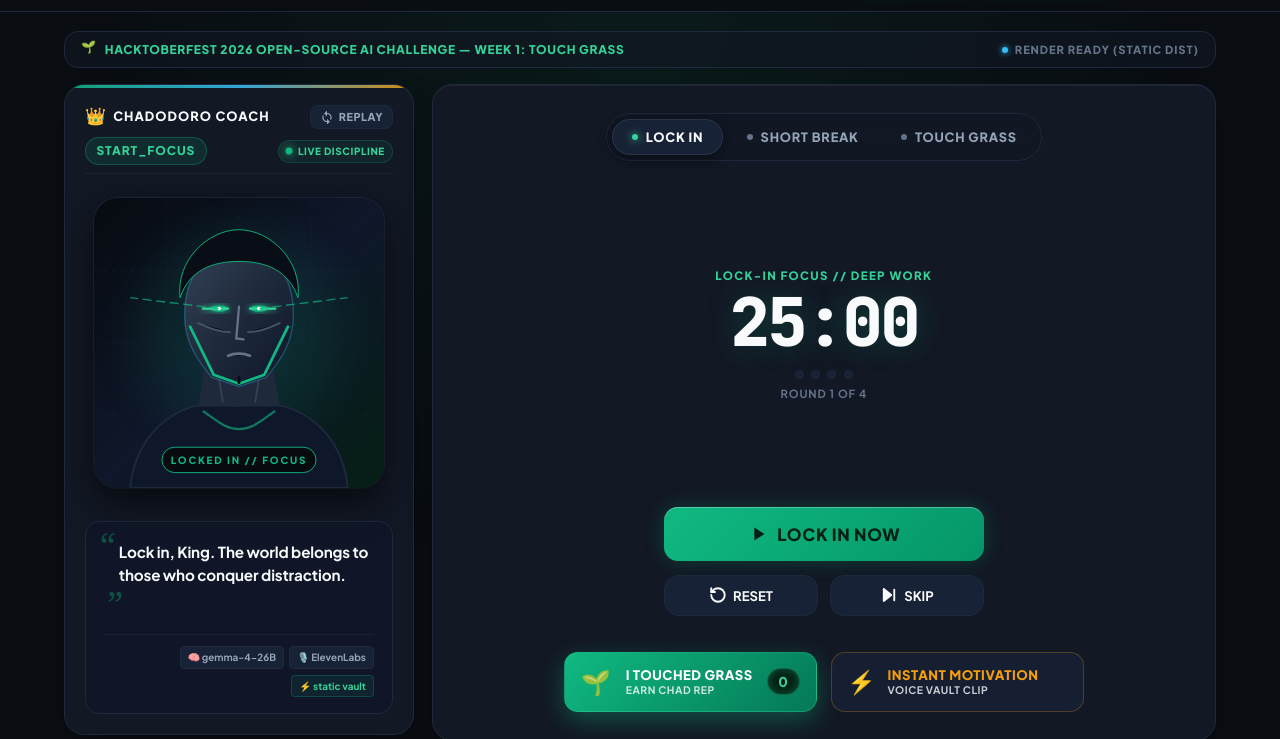
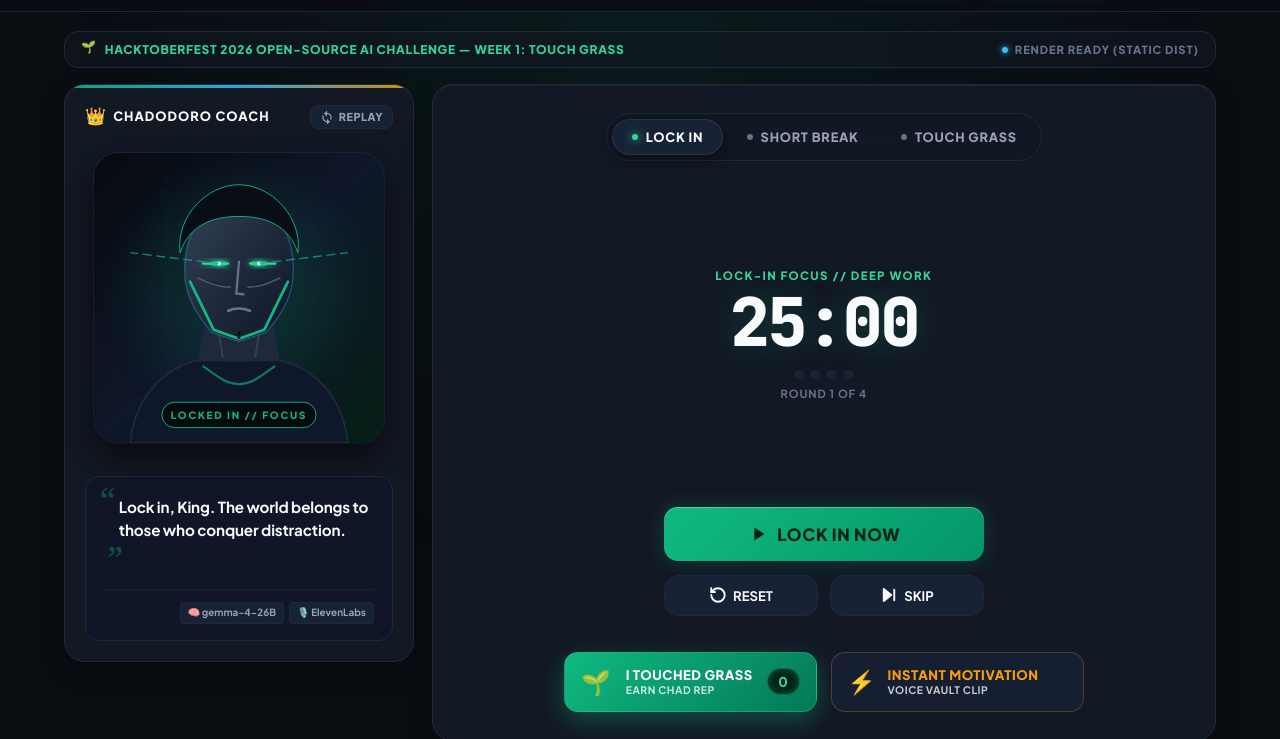
Before and after one commit to ntsd/pomodoro-chad, an Astro site: page / in a window 1280 px wide. Shown: the part 57-796 px from the top of the page. Built offline with nearby package versions, Linux system fonts and the light colour scheme; Astro itself is replaced by a stand-in of ours.

Commit message:
refactor: remove static vault tag and coach header sub-element from UI

```diff
--- a/src/components/QuoteDisplay.astro
+++ b/src/components/QuoteDisplay.astro
@@ -16,7 +16,6 @@
     <div class="quote-meta-ai">
       <span class="ai-tag" title="Open-Weight Gemma 4 26B on Spark">🧠 gemma-4-26B</span>
       <span class="ai-tag" id="quote-voice-tag" title="Voice generated by ElevenLabs">🎙️ ElevenLabs</span>
-      <span class="ai-tag tag-vault">⚡ static vault</span>
     </div>
   </div>
 </div>
--- a/src/pages/index.astro
+++ b/src/pages/index.astro
@@ -39,13 +39,6 @@ import SettingsModal from '../components/SettingsModal.astro';
                 </svg>
                 <span>REPLAY</span>
               </button>
-            </div>
-            <div class="coach-header-sub">
-              <span class="badge-chad" id="quote-category-badge">START_FOCUS</span>
-              <span class="coach-status-pill">
-                <span class="pulse-emerald"></span>
-                <span>LIVE DISCIPLINE</span>
-              </span>
             </div>
           </div>
 
```
